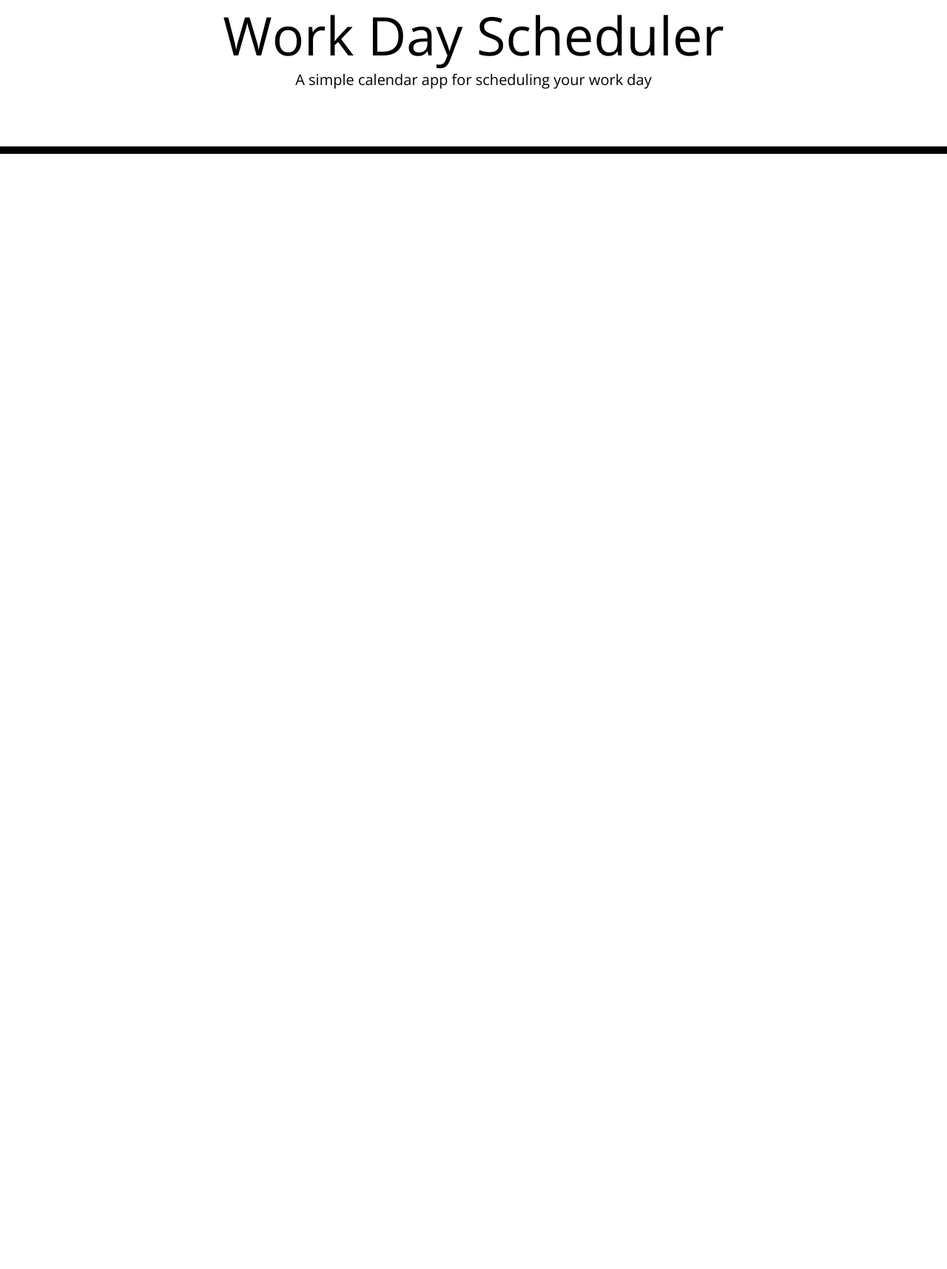
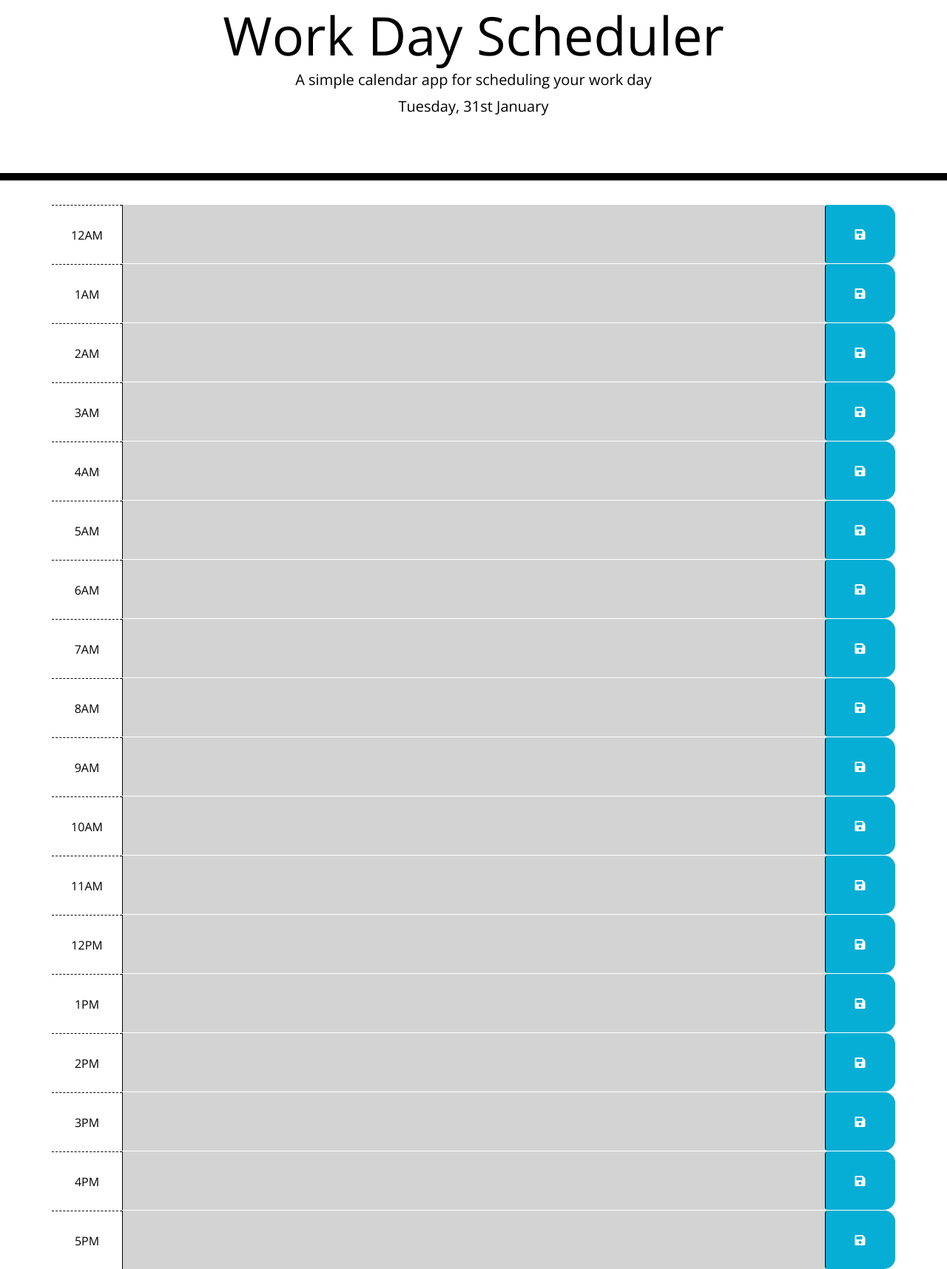
Before and after one commit to AnaMaria9164/Daily-Planner-App, a plain HTML site: page index.html in a window 1280 px wide. Shown: the part 60-1776 px from the top of the page at 74% size. Before the commit the page ends 800 px from the top, so only its background shows below. Drawn offline with nearby package versions, Linux system fonts and the light colour scheme.

Commit message:
adeed the js code, along with some html changes

```diff
--- a/style.css
+++ b/assests/css/style.css
@@ -57,7 +57,7 @@ textarea {
   color: white;
 }
 
-.saveBtn {
+.saveButton {
   border-left: 1px solid black;
   border-top-right-radius: 15px;
   border-bottom-right-radius: 15px;
@@ -65,7 +65,17 @@ textarea {
   color: white;
 }
 
-.saveBtn i:hover {
+.saveButton i:hover {
   font-size: 20px;
   transition: all 0.3s ease-in-out;
 }
+
+.notification {
+  display: none;
+  color: black;
+
+}
+
+.show {
+  display: block;
+}
--- /dev/null
+++ b/assests/js/script.js
@@ -0,0 +1,67 @@
+$(document).ready(function(){
+ $(".saveButton").on("click", function(){
+    console.log('It saved');
+
+let timeID = $(this).parent().attr("id")
+let value = $(this).siblings(".description").val();
+
+localStorage.setItem(timeID, value);
+
+console.log(timeID);
+console.log(value);
+
+$("notification").addClass('show');
+
+setTimeout(function(){
+    $("notification").removeClass('show');
+}, 5000)
+
+ })
+
+function hourUpdate(){
+    let currentHour = moment().hours();
+
+for(let i = 0; i< $(".time-block").length; i++){
+  let hour = parseInt($(".time-block")[i].getAttribute("id").split("-")[1])
+  console.log(hour);
+  console.log(currentHour);
+
+  if(hour < currentHour){
+    $(".time-block")[i].classList.add("past")
+  } else if(hour === currentHour){
+    $(".time-block")[i].classList.add("past")
+    $(".time-block")[i].classList.remove("present")
+  } else {
+    $(".time-block")[i].classList.remove("past")
+    $(".time-block")[i].classList.remove("present")
+    $(".time-block")[i].classList.add("future")
+  }
+}
+}
+
+hourUpdate();
+
+let interval = setInterval(hourUpdate, 15000);
+
+$("#hour-0 .description").val(localStorage.getItem("hour-0"))
+$("#hour-1 .description").val(localStorage.getItem("hour-1"))
+$("#hour-2 .description").val(localStorage.getItem("hour-2"))
+$("#hour-3 .description").val(localStorage.getItem("hour-3"))
+$("#hour-4 .description").val(localStorage.getItem("hour-4"))
+$("#hour-5 .description").val(localStorage.getItem("hour-5"))
+$("#hour-6 .description").val(localStorage.getItem("hour-6"))
+$("#hour-7 .description").val(localStorage.getItem("hour-7"))
+$("#hour-8 .description").val(localStorage.getItem("hour-8"))
+$("#hour-9 .description").val(localStorage.getItem("hour-9"))
+$("#hour-10 .description").val(localStorage.getItem("hour-10"))
+$("#hour-11 .description").val(localStorage.getItem("hour-11"))
+$("#hour-12 .description").val(localStorage.getItem("hour-12"))
+$("#hour-13 .description").val(localStorage.getItem("hour-13"))
+$("#hour-14 .description").val(localStorage.getItem("hour-14"))
+$("#hour-15 .description").val(localStorage.getItem("hour-15"))
+$("#hour-16 .description").val(localStorage.getItem("hour-16"))
+$("#hour-17 .description").val(localStorage.getItem("hour-17"))
+
+$("#currentDay").text(moment().format("dddd, Do MMMM"))
+
+})
--- a/index.html
+++ b/index.html
@@ -18,7 +18,7 @@
       href="https://fonts.googleapis.com/css?family=Open+Sans&display=swap"
       rel="stylesheet"
     />
-    <link rel="stylesheet" href="style.css" />
+    <link rel="stylesheet" href="assests/css/style.css" />
     <title>Work Day Scheduler</title>
   </head>
 
@@ -28,11 +28,160 @@
       <p class="lead">A simple calendar app for scheduling your work day</p>
       <p id="currentDay" class="lead"></p>
     </header>
+    <section class="text-center notification" id="notify">
+      Appointment added to <code>localstorage</code>
+
+    </section>
     <div class="container">
       <!-- Timeblocks go here -->
+      <section id="hour-0" class="row time-block">
+       <section class="col-md-1 hour">
+      12AM
+      </section>
+      <textarea class="col-md-10 description"></textarea>
+      <button class="btn saveButton col-md-1"><i class="fas fa-save"></i></button>
+    </section>
+
+      <section id="hour-1" class="row time-block">
+       <section class="col-md-1 hour">
+        1AM
+      </section>
+      <textarea class="col-md-10 description"></textarea>
+      <button class="btn saveButton col-md-1"><i class="fas fa-save"></i></button>
+    </section>
+
+     <section id="hour-2" class="row time-block">
+      <section class="col-md-1 hour">
+        2AM
+      </section>
+      <textarea class="col-md-10 description"></textarea>
+      <button class="btn saveButton col-md-1"><i class="fas fa-save"></i></button>
+   </section>
+
+      <section id="hour-3" class="row time-block">
+      <section class="col-md-1 hour">
+        3AM
+      </section>
+      <textarea class="col-md-10 description"></textarea>
+      <button class="btn saveButton col-md-1"><i class="fas fa-save"></i></button>
+    </section>
+
+      <section id="hour-4" class="row time-block">
+      <section class="col-md-1 hour">
+        4AM
+      </section>
+      <textarea class="col-md-10 description"></textarea>
+      <button class="btn saveButton col-md-1"><i class="fas fa-save"></i></button>
+    </section>
+
+<section id="hour-5" class="row time-block">
+  <section class="col-md-1 hour">
+        5AM
+  </section>
+  <textarea class="col-md-10 description"></textarea>
+  <button class="btn saveButton col-md-1"><i class="fas fa-save"></i></button>
+</section>
+
+<section id="hour-6" class="row time-block">
+  <section class="col-md-1 hour">
+        6AM
+  </section>
+  <textarea class="col-md-10 description"></textarea>
+  <button class="btn saveButton col-md-1"><i class="fas fa-save"></i></button>
+</section>
+
+<section id="hour-7" class="row time-block">
+  <section class="col-md-1 hour">
+        7AM
+  </section>
+  <textarea class="col-md-10 description"></textarea>
+  <button class="btn saveButton col-md-1"><i class="fas fa-save"></i></button>
+</section>
+
+<section id="hour-8" class="row time-block">
+  <section class="col-md-1 hour">
+        8AM
+  </section>
+  <textarea class="col-md-10 description"></textarea>
+  <button class="btn saveButton col-md-1"><i class="fas fa-save"></i></button>
+</section>
+
+      <section id="hour-9" class="row time-block">
+         <section class="col-md-1 hour">
+        9AM
+         </section>
+         <textarea class="col-md-10 description"></textarea>
+         <button class="btn saveButton col-md-1"><i class="fas fa-save"></i></button>
+      </section>
+
+      <section id="hour-10" class="row time-block">
+        <section class="col-md-1 hour">
+        10AM
+        </section>
+        <textarea class="col-md-10 description"></textarea>
+        <button class="btn saveButton col-md-1"><i class="fas fa-save"></i></button>
+     </section>
+
+     <section id="hour-11" class="row time-block">
+      <section class="col-md-1 hour">
+        11AM
+      </section>
+      <textarea class="col-md-10 description"></textarea>
+      <button class="btn saveButton col-md-1"><i class="fas fa-save"></i></button>
+   </section>
+
+   <section id="hour-12" class="row time-block">
+    <section class="col-md-1 hour">
+        12PM
+    </section>
+    <textarea class="col-md-10 description"></textarea>
+    <button class="btn saveButton col-md-1"><i class="fas fa-save"></i></button>
+ </section>
+
+ <section id="hour-13" class="row time-block">
+  <section class="col-md-1 hour">
+        1PM
+  </section>
+  <textarea class="col-md-10 description"></textarea>
+  <button class="btn saveButton col-md-1"><i class="fas fa-save"></i></button>
+</section>
+
+<section id="hour-14" class="row time-block">
+  <section class="col-md-1 hour">
+        2PM
+  </section>
+  <textarea class="col-md-10 description"></textarea>
+  <button class="btn saveButton col-md-1"><i class="fas fa-save"></i></button>
+</section>
+
+<section id="hour-15" class="row time-block">
+  <section class="col-md-1 hour">
+        3PM
+  </section>
+  <textarea class="col-md-10 description"></textarea>
+  <button class="btn saveButton col-md-1"><i class="fas fa-save"></i></button>
+</section>
+
+<section id="hour-16" class="row time-block">
+  <section class="col-md-1 hour">
+        4PM
+  </section>
+  <textarea class="col-md-10 description"></textarea>
+  <button class="btn saveButton col-md-1"><i class="fas fa-save"></i></button>
+</section>
+
+<section id="hour-17" class="row time-block">
+  <section class="col-md-1 hour">
+        5PM
+  </section>
+  <textarea class="col-md-10 description"></textarea>
+  <button class="btn saveButton col-md-1"><i class="fas fa-save"></i></button>
+</section>
+
     </div>
 
     <script src="https://cdnjs.cloudflare.com/ajax/libs/jquery/3.2.1/jquery.min.js"></script>
     <script src="https://cdnjs.cloudflare.com/ajax/libs/moment.js/2.24.0/moment.min.js"></script>
+    <script src="./assests/js/script.js"></script>
   </body>
 </html>
```
